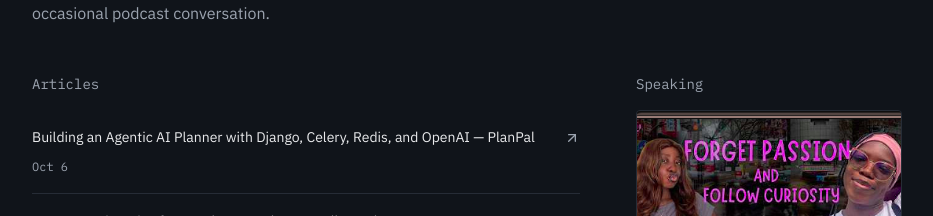
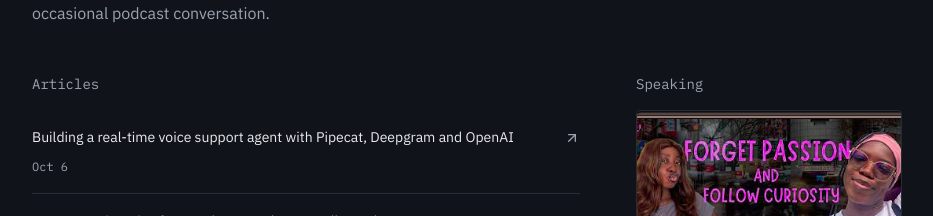
Before and after one commit to Debby486/Deborah-portfolio, a React (Vite) app: page / in a window 1280 px wide. Shown: the part 2260-2476 px from the top of the page, without its empty margins (32-965 px from the left). Built offline with nearby package versions, Linux system fonts and the light colour scheme.

Commit message:
Use right title

```diff
--- a/src/data/content.js
+++ b/src/data/content.js
@@ -25,7 +25,7 @@ export const FALLBACK =
 // Fill in the real Medium URLs for each — grab them from your profile page.
 export const ARTICLES = [
   {
-    title: "Building an Agentic AI Planner with Django, Celery, Redis, and OpenAI — PlanPal",
+    title: "Building a real-time voice support agent with Pipecat, Deepgram and OpenAI",
     date: "Oct 6",
     href: "https://medium.com/@deborahbalogun07/building-a-real-time-voice-support-agent-with-pipecat-deepgram-and-openai-c4ed9a54a717",
   },
```
